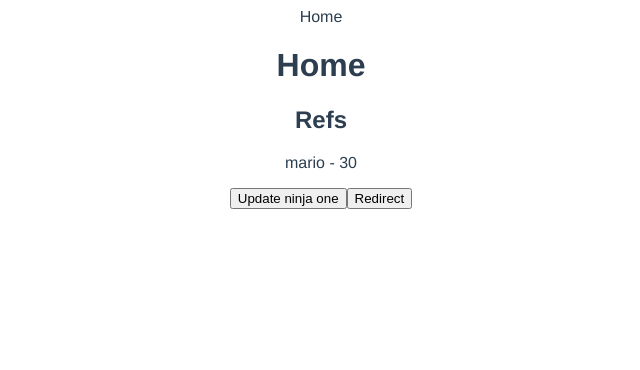
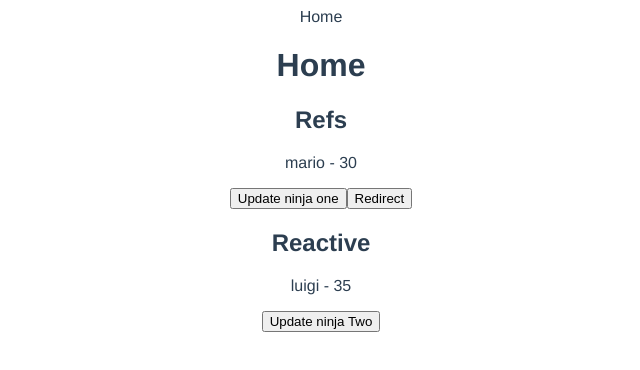
Before and after one commit to Binita-subedi/Proshore_Bootcamp, a Vue app in the folder blog/: page / in a window 1280 px wide. Shown: the top 370 px of the page, without its empty margins (319-959 px from the left). Built offline with nearby package versions, Linux system fonts and the light colour scheme.

Commit message:
ref vs reactive

```diff
--- a/blog/src/views/HomeView.vue
+++ b/blog/src/views/HomeView.vue
@@ -6,6 +6,9 @@
    <p>{{ ninjaOne.name}} - {{ ninjaOne.age}}</p>
    <button @click="updateNinjaOne">Update ninja one</button>
    <button @click="router.push('/reactivity')">Redirect</button>
+   <h2>Reactive</h2>
+   <p>{{ ninjaTwo.name}} - {{ ninjaTwo.age}}</p>
+   <button @click="updateNinjaTwo">Update ninja Two</button>
   </div>
 </template>
 
@@ -16,10 +19,14 @@ import { useRouter } from 'vue-router';
 
 
     const ninjaOne = ref({ name: 'mario', age: 30 })
+    const ninjaTwo = reactive({ name:'luigi', age: 35})
     const updateNinjaOne = () => {
       ninjaOne.value.age = 40
     }
-     const router = useRouter()
+    const updateNinjaTwo = () => {
+      ninjaTwo.age = 50
+    }
+    const router = useRouter()
 
 
 
```
